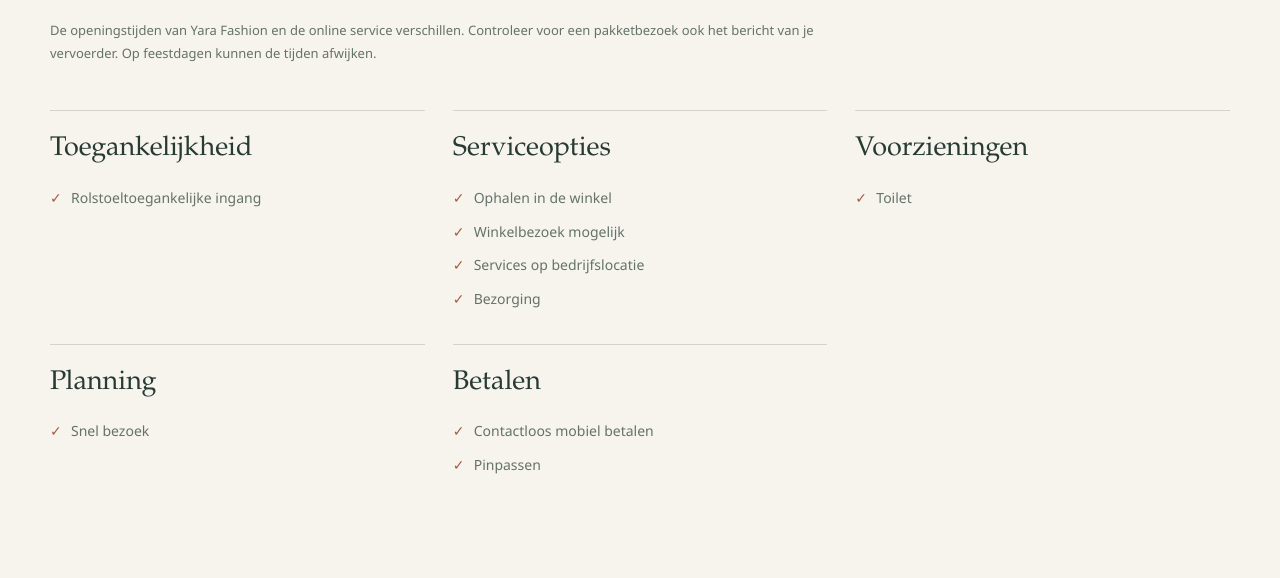
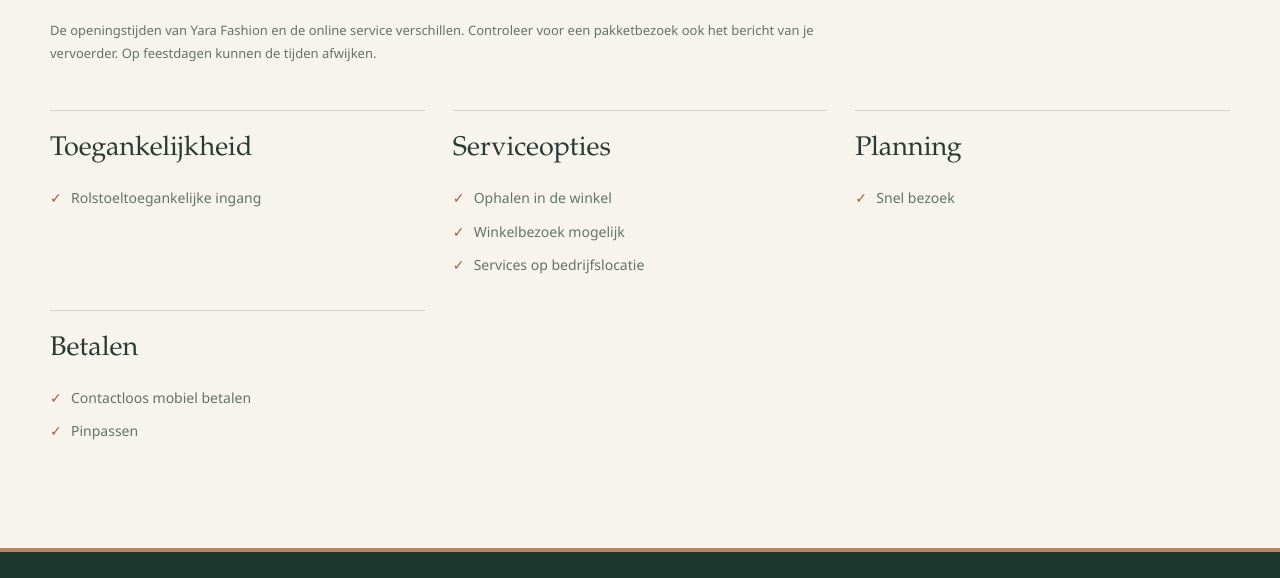
Before and after one commit to Julian-Slok/yara-fashion, a plain HTML site: page index.html in a window 1280 px wide. Shown: the part 4446-5024 px from the top of the page. Drawn offline with Linux system fonts and the light colour scheme.

Commit message:
Verwijder onjuiste vermeldingen toilet en bezorging

```diff
--- a/index.html
+++ b/index.html
@@ -129,7 +129,7 @@
       <div class="section-heading"><div><p class="eyebrow eyebrow-dark"><span></span>Goed om te weten</p><h2 id="practical-title">Alles voor<br><em>je bezoek.</em></h2></div><p class="section-aside">Openingstijden, voorzieningen en serviceopties op een rij.</p></div>
       <div class="hours-grid"><table class="hours-table"><caption>Yara Fashion</caption><tbody><tr><th scope="row">Maandag</th><td class="closed">Gesloten</td></tr><tr><th scope="row">Dinsdag</th><td class="">10:00–18:00</td></tr><tr><th scope="row">Woensdag</th><td class="">10:00–18:00</td></tr><tr><th scope="row">Donderdag</th><td class="">10:00–17:00</td></tr><tr><th scope="row">Vrijdag</th><td class="closed">Gesloten</td></tr><tr><th scope="row">Zaterdag</th><td class="closed">Gesloten</td></tr><tr><th scope="row">Zondag</th><td class="closed">Gesloten</td></tr></tbody></table><table class="hours-table"><caption>Openingstijden voor online service</caption><tbody><tr><th scope="row">Maandag</th><td class="">13:30–17:00</td></tr><tr><th scope="row">Dinsdag</th><td class="">10:30–17:00</td></tr><tr><th scope="row">Woensdag</th><td class="">10:30–17:00</td></tr><tr><th scope="row">Donderdag</th><td class="">10:30–17:00</td></tr><tr><th scope="row">Vrijdag</th><td class="">10:30–17:00</td></tr><tr><th scope="row">Zaterdag</th><td class="">10:30–16:00</td></tr><tr><th scope="row">Zondag</th><td class="closed">Gesloten</td></tr></tbody></table></div>
       <p class="practical-note">De openingstijden van Yara Fashion en de online service verschillen. Controleer voor een pakketbezoek ook het bericht van je vervoerder. Op feestdagen kunnen de tijden afwijken.</p>
-      <div class="practical-features"><article class="practical-feature"><h3>Toegankelijkheid</h3><ul><li>Rolstoeltoegankelijke ingang</li></ul></article><article class="practical-feature"><h3>Serviceopties</h3><ul><li>Ophalen in de winkel</li><li>Winkelbezoek mogelijk</li><li>Services op bedrijfslocatie</li><li>Bezorging</li></ul></article><article class="practical-feature"><h3>Voorzieningen</h3><ul><li>Toilet</li></ul></article><article class="practical-feature"><h3>Planning</h3><ul><li>Snel bezoek</li></ul></article><article class="practical-feature"><h3>Betalen</h3><ul><li>Contactloos mobiel betalen</li><li>Pinpassen</li></ul></article></div>
+      <div class="practical-features"><article class="practical-feature"><h3>Toegankelijkheid</h3><ul><li>Rolstoeltoegankelijke ingang</li></ul></article><article class="practical-feature"><h3>Serviceopties</h3><ul><li>Ophalen in de winkel</li><li>Winkelbezoek mogelijk</li><li>Services op bedrijfslocatie</li></ul></article><article class="practical-feature"><h3>Planning</h3><ul><li>Snel bezoek</li></ul></article><article class="practical-feature"><h3>Betalen</h3><ul><li>Contactloos mobiel betalen</li><li>Pinpassen</li></ul></article></div>
     </section>
   </main>
 
```
